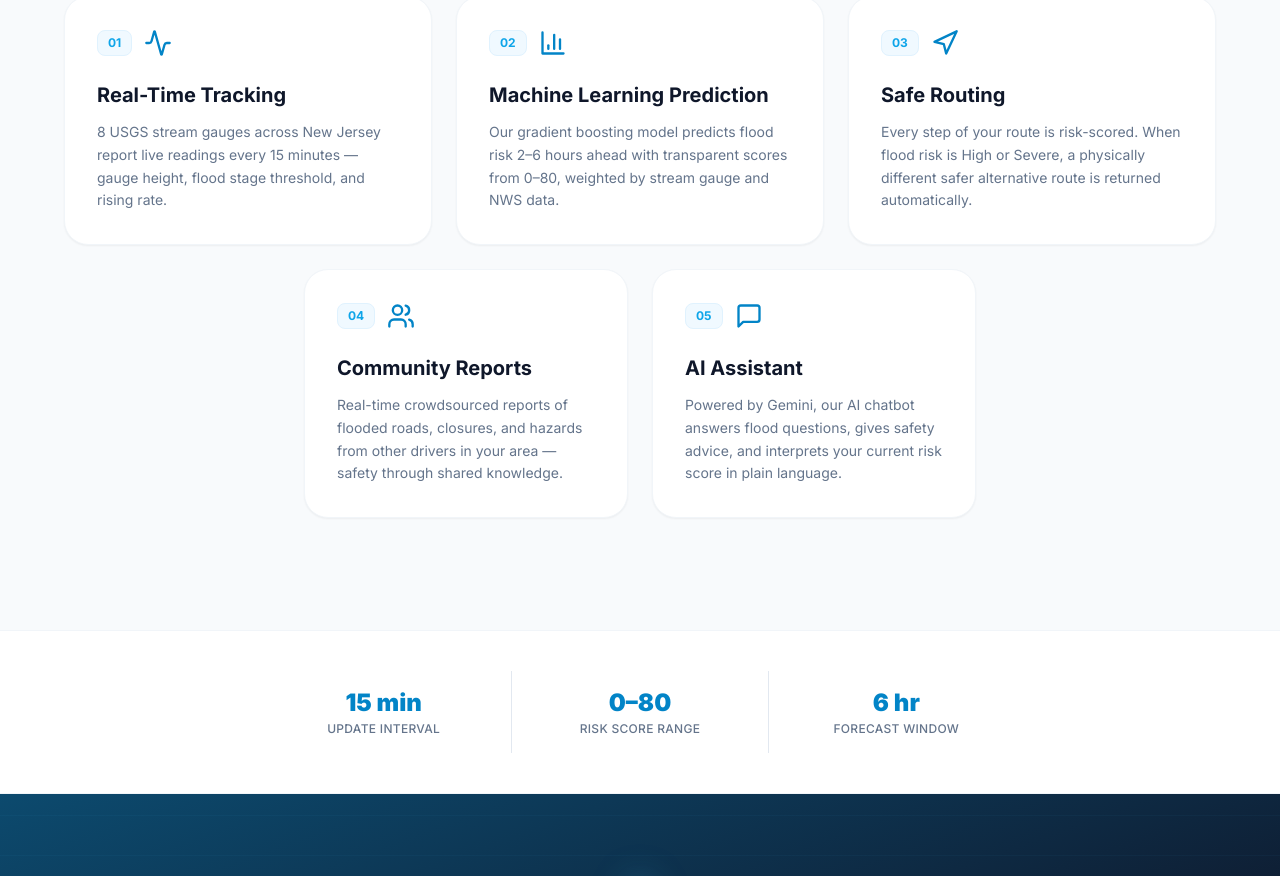
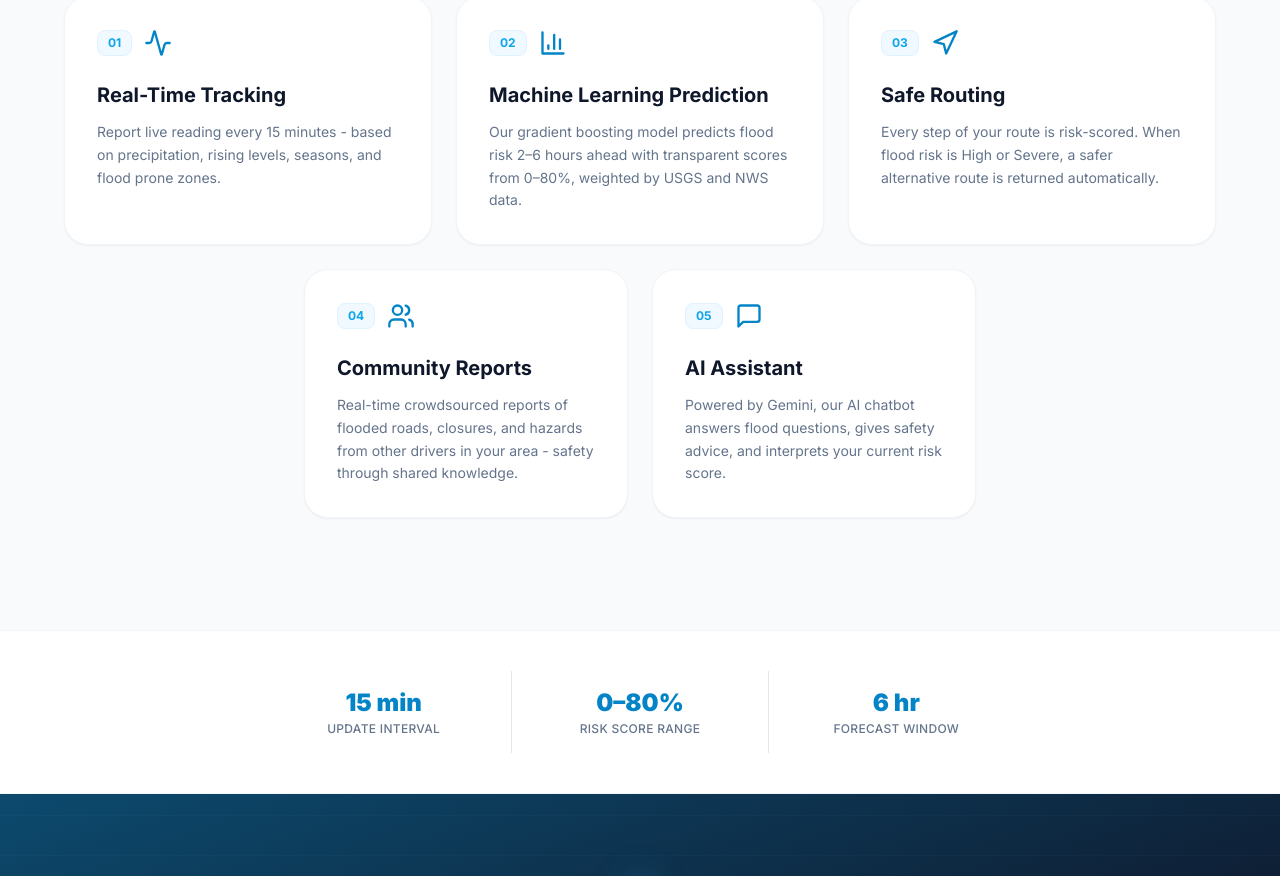
Before and after one commit to RakshithaKannan/Hackhers-Spring26, a React (Vite) app in the folder frontend/: page / in a window 1280 px wide. Shown: the part 1060-1936 px from the top of the page. Built offline with nearby package versions, Linux system fonts and the light colour scheme; no server answers.

Commit message:
fixing descriptions frontend

```diff
--- a/frontend/src/pages/Home.jsx
+++ b/frontend/src/pages/Home.jsx
@@ -154,31 +154,31 @@ function HowItWorksSection() {
       n: '01',
       icon: <Activity className="w-7 h-7" />,
       title: 'Real-Time Tracking',
-      desc: '8 USGS stream gauges across New Jersey report live readings every 15 minutes — gauge height, flood stage threshold, and rising rate.',
+      desc: 'Report live reading every 15 minutes - based on precipitation, rising levels, seasons, and flood prone zones.',
     },
     {
       n: '02',
       icon: <BarChart3 className="w-7 h-7" />,
       title: 'Machine Learning Prediction',
-      desc: 'Our gradient boosting model predicts flood risk 2–6 hours ahead with transparent scores from 0–80, weighted by stream gauge and NWS data.',
+      desc: 'Our gradient boosting model predicts flood risk 2–6 hours ahead with transparent scores from 0–80%, weighted by USGS and NWS data.',
     },
     {
       n: '03',
       icon: <Navigation className="w-7 h-7" />,
       title: 'Safe Routing',
-      desc: 'Every step of your route is risk-scored. When flood risk is High or Severe, a physically different safer alternative route is returned automatically.',
+      desc: 'Every step of your route is risk-scored. When flood risk is High or Severe, a safer alternative route is returned automatically.',
     },
     {
       n: '04',
       icon: <Users className="w-7 h-7" />,
       title: 'Community Reports',
-      desc: 'Real-time crowdsourced reports of flooded roads, closures, and hazards from other drivers in your area — safety through shared knowledge.',
+      desc: 'Real-time crowdsourced reports of flooded roads, closures, and hazards from other drivers in your area - safety through shared knowledge.',
     },
     {
       n: '05',
       icon: <MessageSquare className="w-7 h-7" />,
       title: 'AI Assistant',
-      desc: 'Powered by Gemini, our AI chatbot answers flood questions, gives safety advice, and interprets your current risk score in plain language.',
+      desc: 'Powered by Gemini, our AI chatbot answers flood questions, gives safety advice, and interprets your current risk score.',
     },
   ]
 
@@ -230,7 +230,7 @@ function StepCard({ s }) {
 function MiniStatsSection() {
   const items = [
     { value: '15 min', label: 'Update Interval' },
-    { value: '0–80',   label: 'Risk Score Range' },
+    { value: '0–80%',   label: 'Risk Score Range' },
     { value: '6 hr',   label: 'Forecast Window' },
   ]
   return (
```
